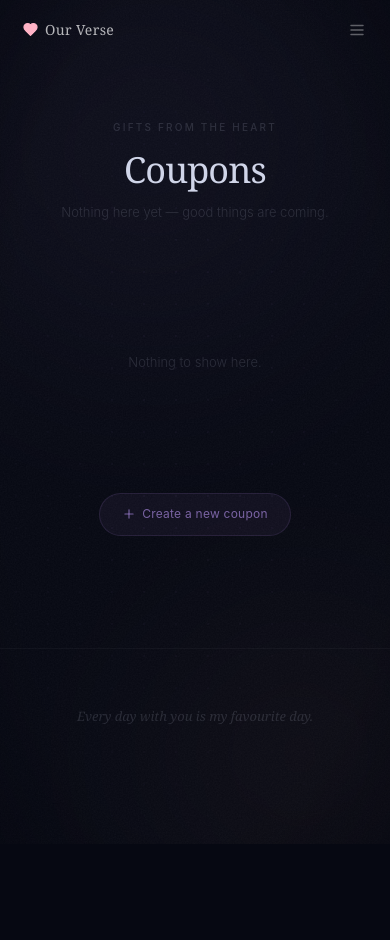
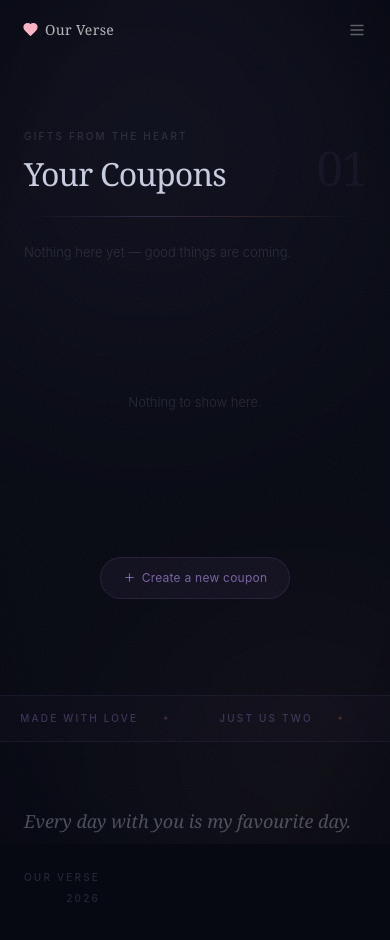
Before and after one commit to kunaalxoxo/ourverse, a Next.js app: page /coupons in a window 390 px wide. Shown: the top 940 px of the page. Before the commit the page ends 844 px from the top, so only its background shows below. Built offline with nearby package versions, Linux system fonts and the light colour scheme; sample sign-in values are in the browser's storage.

Commit message:
🏆 10/10 — page transitions, coupons redesign, login palette fix, skeleton loader, mobile hero, layout meta

```diff
--- a/src/app/coupons/page.tsx
+++ b/src/app/coupons/page.tsx
@@ -5,18 +5,39 @@ import { motion, AnimatePresence } from 'framer-motion';
 import { getStoredUser } from '@/lib/auth';
 import { getCouponsForUser, Coupon } from '@/lib/coupons';
 import BloomBackground from '@/components/BloomBackground';
-import ParticleCanvas from '@/components/ParticleCanvas';
 import Navbar from '@/components/Navbar';
 import CouponCard from '@/components/CouponCard';
 import AddCouponModal from '@/components/AddCouponModal';
+import CursorGlow from '@/components/CursorGlow';
+import MarqueeStrip from '@/components/MarqueeStrip';
 import { Plus } from 'lucide-react';
+
+function reveal(delay = 0) {
+  return {
+    initial: { opacity: 0, y: 28 },
+    animate: { opacity: 1, y: 0 },
+    transition: { duration: 0.65, ease: [0.25, 0.46, 0.45, 0.94] as const, delay },
+  };
+}
+
+function SectionLine() {
+  return (
+    <motion.div
+      initial={{ scaleX: 0, opacity: 0 }}
+      animate={{ scaleX: 1, opacity: 1 }}
+      transition={{ duration: 1.1, ease: [0.25, 0.46, 0.45, 0.94], delay: 0.3 }}
+      style={{ originX: 0.5 }}
+      className="section-line"
+    />
+  );
+}
 
 export default function CouponsPage() {
   const router = useRouter();
-  const [user, setUser]     = useState<{ displayName: string; username: string; partner: string } | null>(null);
+  const [user, setUser]       = useState<{ displayName: string; username: string; partner: string } | null>(null);
   const [coupons, setCoupons] = useState<Coupon[]>([]);
-  const [filter, setFilter] = useState<'all' | 'active' | 'used'>('all');
-  const [modal, setModal]   = useState(false);
+  const [filter, setFilter]   = useState<'all' | 'active' | 'used'>('all');
+  const [modal, setModal]     = useState(false);
 
   const load = useCallback(() => {
     const u = getStoredUser();
@@ -30,58 +51,69 @@ export default function CouponsPage() {
     filter === 'used' ? c.used : filter === 'active' ? !c.used : true
   );
 
-  if (!user) return null;
+  if (!user) return (
+    /* ── Skeleton loader ── */
+    <div className="min-h-screen flex items-center justify-center" style={{ background: 'var(--bg)' }}>
+      <motion.div
+        animate={{ opacity: [0.3, 0.7, 0.3] }}
+        transition={{ duration: 1.8, repeat: Infinity, ease: 'easeInOut' }}
+        className="flex flex-col items-center gap-3"
+      >
+        <div style={{ width: 32, height: 32, borderRadius: '50%', background: 'rgba(176,143,232,0.15)' }} />
+        <div style={{ width: 80, height: 8, borderRadius: 4, background: 'rgba(176,143,232,0.10)' }} />
+      </motion.div>
+    </div>
+  );
 
   return (
     <div className="relative min-h-screen">
-      <ParticleCanvas />
+      <CursorGlow />
       <BloomBackground />
       <Navbar />
 
-      <main className="relative z-10 pt-28 pb-28 px-6">
+      <main className="relative z-10 pt-32 pb-0 px-6">
         <div className="max-w-3xl mx-auto">
 
-          {/* Header */}
-          <motion.div
-            initial={{ opacity: 0, y: 22 }}
-            animate={{ opacity: 1, y: 0 }}
-            transition={{ duration: 0.55 }}
-            className="text-center mb-16"
-          >
-            <span className="label">Gifts from the heart</span>
-            <h1
-              className="font-display font-medium text-white/87 mt-3"
-              style={{ fontSize: 'clamp(36px, 8vw, 54px)', letterSpacing: '-0.025em', lineHeight: 1.05 }}
-            >
-              Coupons
-            </h1>
-            <p className="text-[13px] mt-3" style={{ color: 'var(--text-faint)' }}>
-              {coupons.length === 0
-                ? 'Nothing here yet — good things are coming.'
-                : `${coupons.filter(c => !c.used).length} waiting to be redeemed`}
-            </p>
+          {/* Page header */}
+          <motion.div {...reveal()} className="mb-6">
+            <div className="flex items-end justify-between mb-6">
+              <div>
+                <span className="label mb-3 block">Gifts from the heart</span>
+                <h1 className="section-heading">Your Coupons</h1>
+              </div>
+              <span className="section-index">01</span>
+            </div>
+            <SectionLine />
           </motion.div>
 
-          {/* Filter pills */}
+          {/* Sub-label */}
+          <motion.p {...reveal(0.15)} className="mt-6 mb-12" style={{ fontSize: 13, color: 'var(--text-faint)' }}>
+            {coupons.length === 0
+              ? 'Nothing here yet — good things are coming.'
+              : `${coupons.filter(c => !c.used).length} waiting to be redeemed`}
+          </motion.p>
+
+          {/* Filter pills — updated to Indigo Dream */}
           {coupons.length > 0 && (
             <motion.div
-              initial={{ opacity: 0 }}
-              animate={{ opacity: 1 }}
-              transition={{ delay: 0.25 }}
-              className="flex justify-center gap-2 mb-14"
+              {...reveal(0.2)}
+              className="flex gap-2 mb-14"
             >
               {(['all', 'active', 'used'] as const).map(f => (
                 <button
                   key={f}
                   onClick={() => setFilter(f)}
                   className="relative px-4 py-1.5 text-[12px] capitalize rounded-full transition-colors duration-300"
-                  style={{ color: filter === f ? 'rgba(255,179,198,0.85)' : 'var(--text-faint)' }}
+                  style={{ color: filter === f ? 'rgba(176,143,232,0.90)' : 'var(--text-faint)' }}
                 >
                   {filter === f && (
                     <motion.span
                       layoutId="filter-pill"
                       className="absolute inset-0 rounded-full"
-                      style={{ background: 'rgba(255,179,198,0.09)', border: '1px solid rgba(255,179,198,0.18)' }}
+                      style={{
+                        background: 'rgba(176,143,232,0.09)',
+                        border: '1px solid rgba(176,143,232,0.20)',
+                      }}
                       transition={{ type: 'spring', stiffness: 400, damping: 28 }}
                     />
                   )}
@@ -94,10 +126,9 @@ export default function CouponsPage() {
           {/* Grid */}
           {filtered.length === 0 ? (
             <motion.p
-              initial={{ opacity: 0 }}
-              animate={{ opacity: 1 }}
-              className="text-center py-16 text-[13px]"
-              style={{ color: 'var(--text-faint)' }}
+              initial={{ opacity: 0 }} animate={{ opacity: 1 }}
+              className="py-20 text-center"
+              style={{ fontSize: 13, color: 'var(--text-faint)' }}
             >
               Nothing to show here.
             </motion.p>
@@ -106,22 +137,21 @@ export default function CouponsPage() {
               layout
               initial="hidden"
               animate="visible"
-              variants={{
-                hidden: {},
-                visible: { transition: { staggerChildren: 0.07 } },
-              }}
+              variants={{ hidden: {}, visible: { transition: { staggerChildren: 0.07 } } }}
               className="grid md:grid-cols-2 lg:grid-cols-3 gap-5"
             >
               <AnimatePresence>
-                {filtered.map(c => (
+                {filtered.map((c, i) => (
                   <motion.div
                     key={c.id} layout
                     variants={{
-                      hidden:  { opacity: 0, y: 20 },
-                      visible: { opacity: 1, y: 0, transition: { duration: 0.45 } },
+                      hidden:   { opacity: 0, y: 20 },
+                      visible:  { opacity: 1, y: 0, transition: { duration: 0.45 } },
                     }}
                     exit={{ opacity: 0, scale: 0.95 }}
+                    className="relative"
                   >
+                    <span className="coupon-index">{String(i + 1).padStart(2, '0')}</span>
                     <CouponCard coupon={c} onUpdate={load} />
                   </motion.div>
                 ))}
@@ -129,30 +159,49 @@ export default function CouponsPage() {
             </motion.div>
           )}
 
-          {/* Add */}
+          {/* Add CTA */}
           <motion.div
-            initial={{ opacity: 0 }}
-            animate={{ opacity: 1 }}
-            transition={{ delay: 0.35 }}
-            className="flex justify-center mt-14"
+            {...reveal(0.3)}
+            className="flex justify-center mt-16 mb-0"
           >
             <motion.button
-              whileHover={{ scale: 1.04, y: -1 }}
+              whileHover={{ scale: 1.04, y: -2 }}
               whileTap={{ scale: 0.97 }}
               onClick={() => setModal(true)}
               className="btn-ghost"
             >
-              <Plus size={14} /> Create a new coupon
+              <Plus size={13} /> Create a new coupon
             </motion.button>
           </motion.div>
         </div>
       </main>
 
+      {/* Marquee before footer */}
+      <div className="relative z-10 mt-24">
+        <MarqueeStrip />
+      </div>
+
       {/* Footer */}
-      <footer className="relative z-10 py-14 text-center border-t border-white/[0.035]">
-        <p className="font-serif-light text-[13px]" style={{ color: 'var(--text-faint)' }}>
-          Every day with you is my favourite day.
-        </p>
+      <footer className="relative z-10 py-16 px-6">
+        <div className="max-w-3xl mx-auto">
+          <motion.div
+            initial={{ opacity: 0 }}
+            animate={{ opacity: 1 }}
+            transition={{ duration: 1.2, delay: 0.4 }}
+            className="flex flex-col md:flex-row items-start md:items-end justify-between gap-8"
+          >
+            <p
+              className="font-serif-light"
+              style={{ fontSize: 'clamp(18px, 3vw, 26px)', color: 'rgba(230,235,255,0.30)' }}
+            >
+              Every day with you is my favourite day.
+            </p>
+            <div className="text-right">
+              <p className="label mb-1">Our Verse</p>
+              <p className="label" style={{ color: 'var(--text-faint)' }}>{new Date().getFullYear()}</p>
+            </div>
+          </motion.div>
+        </div>
       </footer>
 
       {modal && user && (
--- /dev/null
+++ b/src/components/PageTransition.tsx
@@ -0,0 +1,20 @@
+'use client';
+import { motion, AnimatePresence } from 'framer-motion';
+import { usePathname } from 'next/navigation';
+
+export default function PageTransition({ children }: { children: React.ReactNode }) {
+  const pathname = usePathname();
+  return (
+    <AnimatePresence mode="wait">
+      <motion.div
+        key={pathname}
+        initial={{ opacity: 0, y: 16, filter: 'blur(6px)' }}
+        animate={{ opacity: 1, y: 0,  filter: 'blur(0px)' }}
+        exit={{    opacity: 0, y: -10, filter: 'blur(4px)' }}
+        transition={{ duration: 0.45, ease: [0.25, 0.46, 0.45, 0.94] }}
+      >
+        {children}
+      </motion.div>
+    </AnimatePresence>
+  );
+}
```
Also changed, not shown: src/app/home/page.tsx (+28 -31 lines), src/app/layout.tsx (+4 -1 lines), src/app/login/page.tsx (+30 -34 lines), src/components/AffirmationCarousel.tsx (+25 -30 lines).
